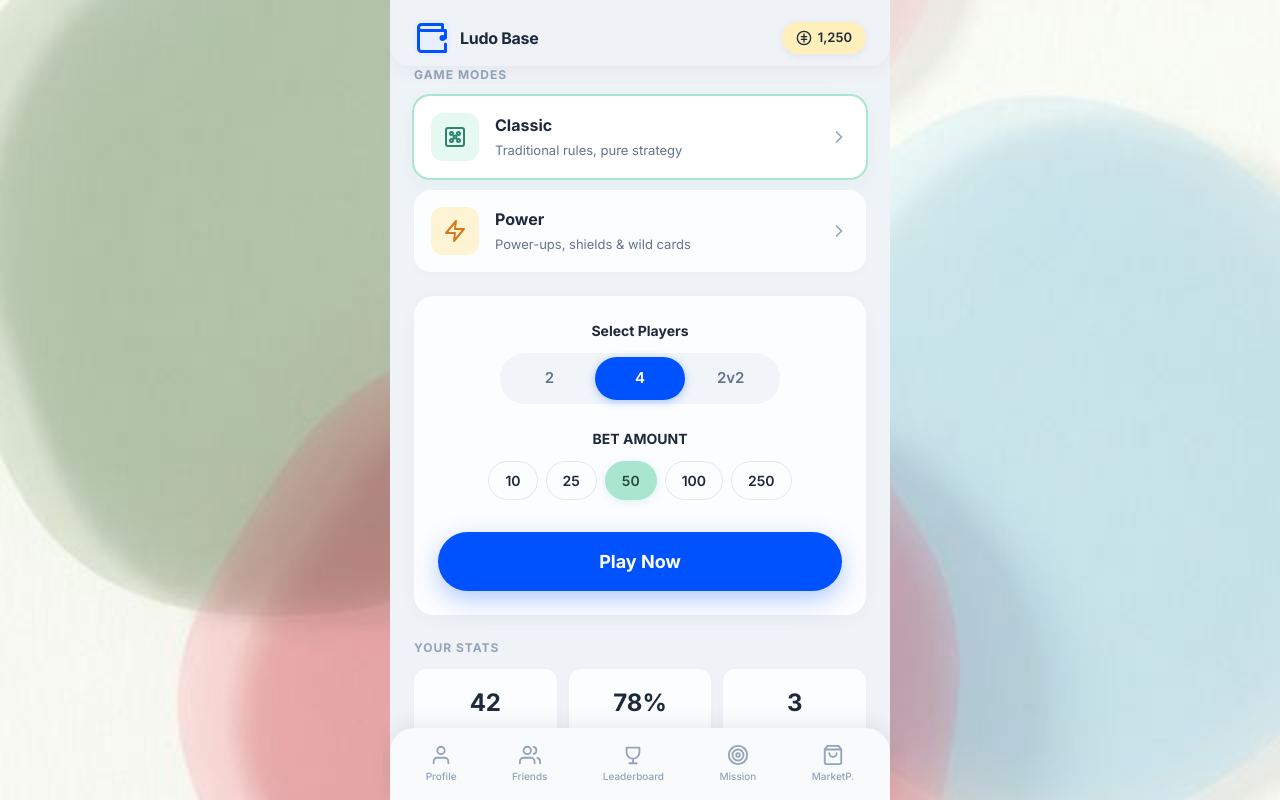
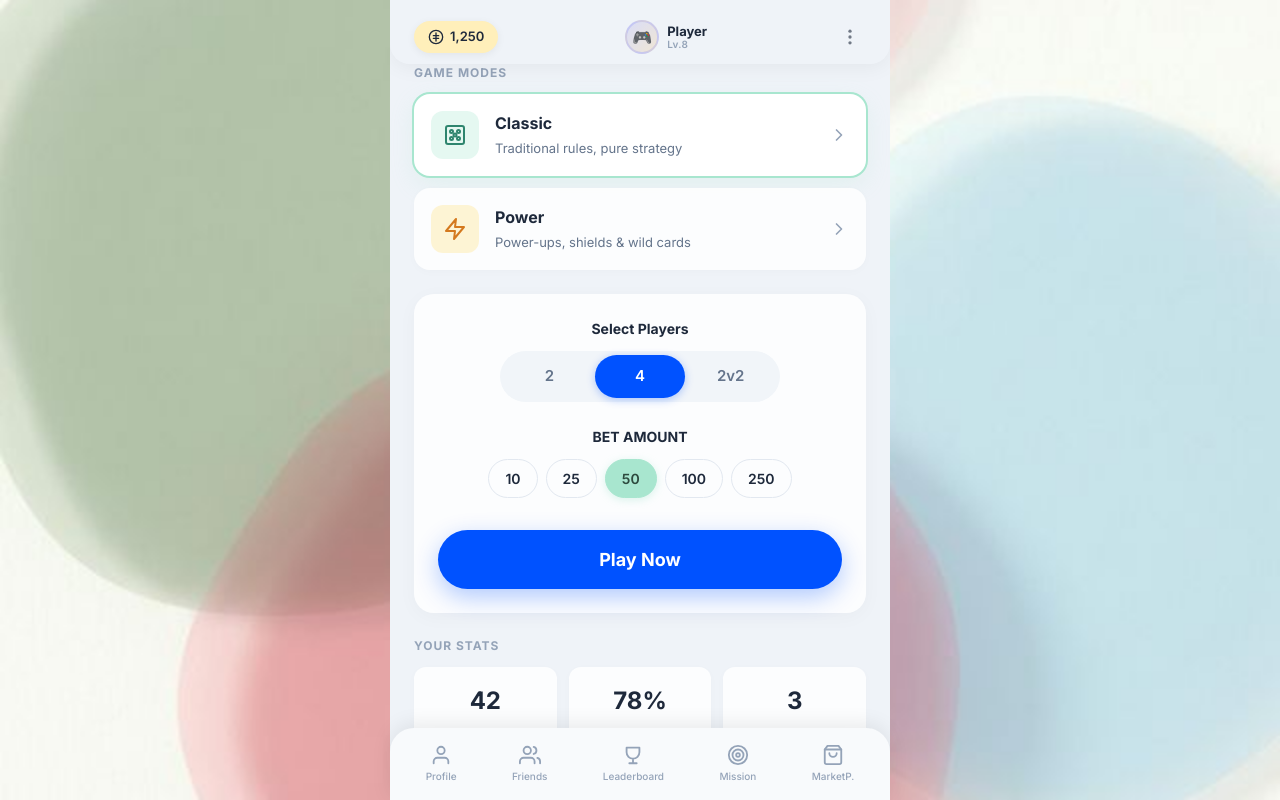
Before and after one commit to mrongSubho/ludo-base, a Next.js app: page / in a window 1280 px wide. Built offline with nearby package versions, Linux system fonts and the light colour scheme.

Commit message:
feat: Redesign home header with user profile center, coins left, 3-dot settings right + settings panel with theme/sound/notifications

```diff
--- a/app/globals.css
+++ b/app/globals.css
@@ -222,6 +222,70 @@ a {
   gap: 10px;
 }
 
+.header-center {
+  display: flex;
+  align-items: center;
+  gap: 8px;
+}
+
+.user-avatar-mini {
+  width: 34px;
+  height: 34px;
+  border-radius: 50%;
+  background: linear-gradient(135deg, rgba(99, 102, 241, 0.15), rgba(245, 158, 11, 0.15));
+  display: flex;
+  align-items: center;
+  justify-content: center;
+  font-size: 16px;
+  border: 2px solid rgba(99, 102, 241, 0.2);
+}
+
+.user-info-mini {
+  display: flex;
+  flex-direction: column;
+  line-height: 1.15;
+}
+
+.user-name-mini {
+  font-size: 13px;
+  font-weight: 700;
+  color: var(--color-ludo-text);
+}
+
+.user-level-mini {
+  font-size: 10px;
+  font-weight: 600;
+  color: var(--ludo-faint);
+  letter-spacing: 0.3px;
+}
+
+.header-right {
+  display: flex;
+  align-items: center;
+  gap: 8px;
+}
+
+.settings-dots-btn {
+  background: none;
+  border: none;
+  cursor: pointer;
+  padding: 6px;
+  border-radius: var(--radius-sm);
+  color: var(--color-ludo-text);
+  opacity: 0.6;
+  transition: opacity 0.2s, background 0.2s;
+}
+
+.settings-dots-btn:hover {
+  opacity: 1;
+  background: rgba(0, 0, 0, 0.05);
+}
+
+.settings-dots-btn svg {
+  width: 20px;
+  height: 20px;
+}
+
 .wallet-icon {
   width: 36px;
   height: 36px;
@@ -269,6 +333,107 @@ a {
   height: 16px;
 }
 
+/* ─── Settings Panel ─── */
+
+.settings-panel {
+  max-height: 80vh;
+}
+
+.settings-section {
+  padding: 4px 0;
+}
+
+.settings-section-title {
+  font-size: 11px;
+  font-weight: 700;
+  letter-spacing: 1px;
+  color: var(--ludo-faint);
+  text-transform: uppercase;
+  margin-bottom: 12px;
+}
+
+.settings-theme-row {
+  display: flex;
+  justify-content: center;
+}
+
+.settings-divider {
+  height: 1px;
+  background: rgba(0, 0, 0, 0.06);
+  margin: 16px 0;
+}
+
+.settings-row {
+  display: flex;
+  align-items: center;
+  justify-content: space-between;
+  padding: 10px 0;
+}
+
+.settings-row-left {
+  display: flex;
+  align-items: center;
+  gap: 10px;
+  font-size: 14px;
+  font-weight: 500;
+  color: var(--color-ludo-text);
+}
+
+.settings-row-icon {
+  font-size: 18px;
+}
+
+.settings-toggle {
+  position: relative;
+  width: 44px;
+  height: 24px;
+  border-radius: 12px;
+  border: none;
+  background: rgba(0, 0, 0, 0.12);
+  cursor: pointer;
+  transition: background 0.25s ease;
+  padding: 0;
+}
+
+.settings-toggle.toggle-on {
+  background: #6366F1;
+}
+
+.toggle-knob {
+  position: absolute;
+  top: 2px;
+  left: 2px;
+  width: 20px;
+  height: 20px;
+  border-radius: 50%;
+  background: white;
+  box-shadow: 0 1px 3px rgba(0, 0, 0, 0.15);
+  transition: transform 0.25s ease;
+}
+
+.settings-toggle.toggle-on .toggle-knob {
+  transform: translateX(20px);
+}
+
+.settings-about {
+  text-align: center;
+  padding: 8px 0;
+}
+
+.settings-about p {
+  font-size: 14px;
+  font-weight: 600;
+  color: var(--color-ludo-text);
+  margin: 0;
+}
+
+.settings-version {
+  font-size: 12px !important;
+  font-weight: 400 !important;
+  color: var(--ludo-faint) !important;
+  margin-top: 4px !important;
+}
+
 /* ─── Main Content ─── */
 .main-content {
   flex: 1;
@@ -380,12 +545,6 @@ a {
   font-size: 13px;
   font-weight: 600;
   color: var(--color-ludo-text);
-}
-
-.header-right {
-  display: flex;
-  align-items: center;
-  gap: 12px;
 }
 
 /* ─── Board Styles ─── */
--- a/app/page.tsx
+++ b/app/page.tsx
@@ -2,6 +2,7 @@
 
 import { useEffect, useState } from 'react';
 import Board from './components/Board';
+import ThemeSwitcher from './components/ThemeSwitcher';
 // Slide-up panels and logic might be moved or handled differently later, omitting Leaderboard for now if not needed,
 // but let's keep it imported and conditionally rendered.
 import Leaderboard from './components/Leaderboard';
@@ -113,10 +114,84 @@ function TabPanel({ title, emoji, description, onClose }: {
   );
 }
 
+// ─── Settings Panel ───────────────────────────────────────────────────────────
+
+function SettingsPanel({ onClose }: { onClose: () => void }) {
+  const [soundOn, setSoundOn] = useState(true);
+  const [notificationsOn, setNotificationsOn] = useState(true);
+
+  return (
+    <div className="tab-panel-overlay" onClick={onClose}>
+      <div className="tab-panel settings-panel" onClick={e => e.stopPropagation()}>
+        <div className="tab-panel-handle" />
+        <div className="tab-panel-header">
+          <span className="tab-panel-emoji">⚙️</span>
+          <h2 className="tab-panel-title">Settings</h2>
+          <button className="tab-panel-close" onClick={onClose}>✕</button>
+        </div>
+        <div className="tab-panel-body">
+          {/* Theme Section */}
+          <div className="settings-section">
+            <h3 className="settings-section-title">Theme</h3>
+            <div className="settings-theme-row">
+              <ThemeSwitcher />
+            </div>
+          </div>
+
+          <div className="settings-divider" />
+
+          {/* Toggles */}
+          <div className="settings-section">
+            <h3 className="settings-section-title">Preferences</h3>
+            <div className="settings-row">
+              <div className="settings-row-left">
+                <span className="settings-row-icon">🔊</span>
+                <span>Sound Effects</span>
+              </div>
+              <button
+                className={`settings-toggle ${soundOn ? 'toggle-on' : ''}`}
+                onClick={() => setSoundOn(!soundOn)}
+              >
+                <span className="toggle-knob" />
+              </button>
+            </div>
+            <div className="settings-row">
+              <div className="settings-row-left">
+                <span className="settings-row-icon">🔔</span>
+                <span>Notifications</span>
+              </div>
+              <button
+                className={`settings-toggle ${notificationsOn ? 'toggle-on' : ''}`}
+                onClick={() => setNotificationsOn(!notificationsOn)}
+              >
+                <span className="toggle-knob" />
+              </button>
+            </div>
+          </div>
+
+          <div className="settings-divider" />
+
+          {/* About */}
+          <div className="settings-section">
+            <h3 className="settings-section-title">About</h3>
+            <div className="settings-about">
+              <p>Ludo Base Superstar</p>
+              <p className="settings-version">Version 1.0.0</p>
+            </div>
+          </div>
+        </div>
+      </div>
+    </div>
+  );
+}
+
 // ─── Main Page ────────────────────────────────────────────────────────────────
 
 type AppState = 'dashboard' | 'game';
-type Tab = 'profile' | 'friends' | 'leaderboard' | 'mission' | 'marketplace' | null;
+type Tab = 'profile' | 'friends' | 'leaderboard' | 'mission' | 'marketplace' | 'settings' | null;
+
+// Mock user data
+const USER = { avatar: '🎮', name: 'Player', level: 8 };
 
 export default function Page() {
   const [isMounted, setIsMounted] = useState(false);
@@ -157,14 +232,26 @@ export default function Page() {
           {/* Header */}
           <header className="header dash-header">
             <div className="header-left">
-              <div className="wallet-icon"><WalletIcon /></div>
-              <span className="app-title">Ludo Base</span>
-            </div>
-            <div className="header-right">
               <div className="token-pill">
                 <TokenIcon />
                 <span>1,250</span>
               </div>
+            </div>
+            <div className="header-center">
+              <div className="user-avatar-mini">{USER.avatar}</div>
+              <div className="user-info-mini">
+                <span className="user-name-mini">{USER.name}</span>
+                <span className="user-level-mini">Lv.{USER.level}</span>
+              </div>
+            </div>
+            <div className="header-right">
+              <button className="settings-dots-btn" onClick={() => toggle('settings')} title="Settings">
+                <svg viewBox="0 0 24 24" fill="currentColor" width="20" height="20">
+                  <circle cx="12" cy="5" r="2" />
+                  <circle cx="12" cy="12" r="2" />
+                  <circle cx="12" cy="19" r="2" />
+                </svg>
+              </button>
             </div>
           </header>
 
@@ -298,6 +385,9 @@ export default function Page() {
           {activeTab === 'marketplace' && (
             <TabPanel title="Marketplace" emoji="🛍️" description="Buy themes, skins, and new dice." onClose={closeTab} />
           )}
+          {activeTab === 'settings' && (
+            <SettingsPanel onClose={closeTab} />
+          )}
         </div>
       )}
 
```
